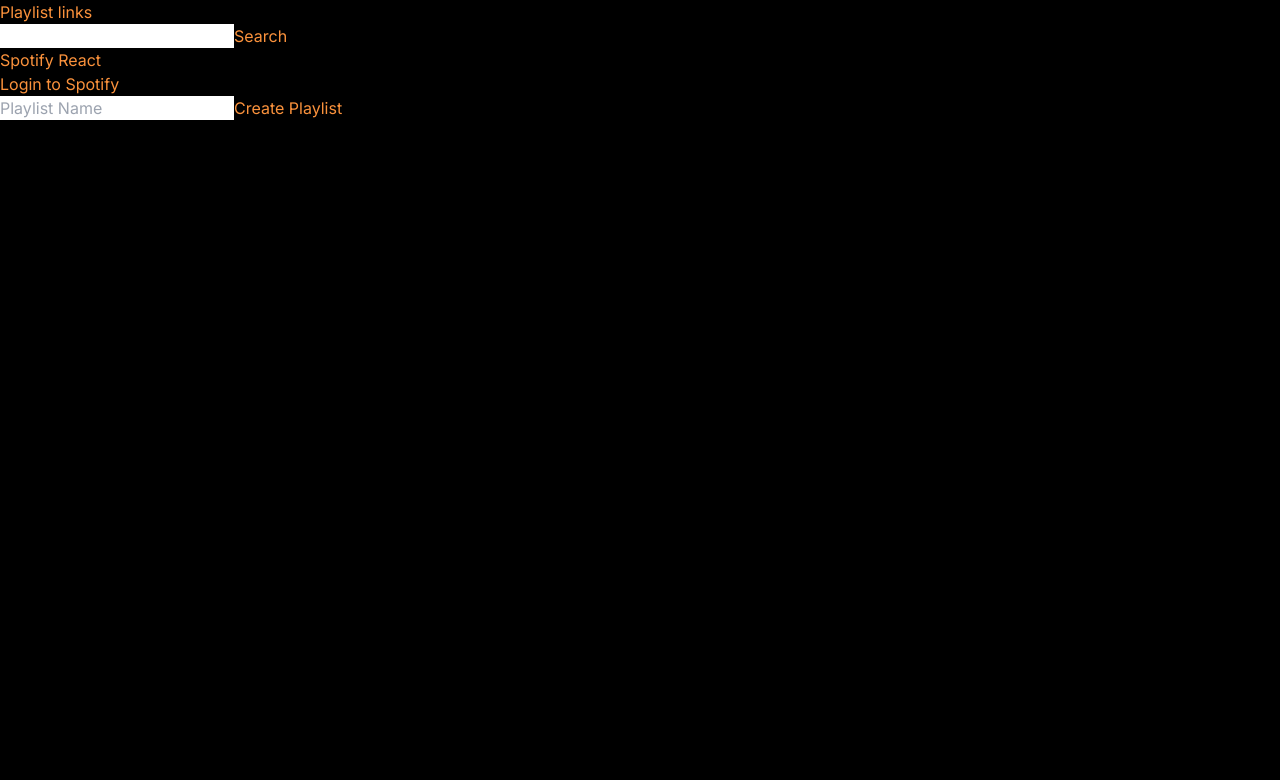
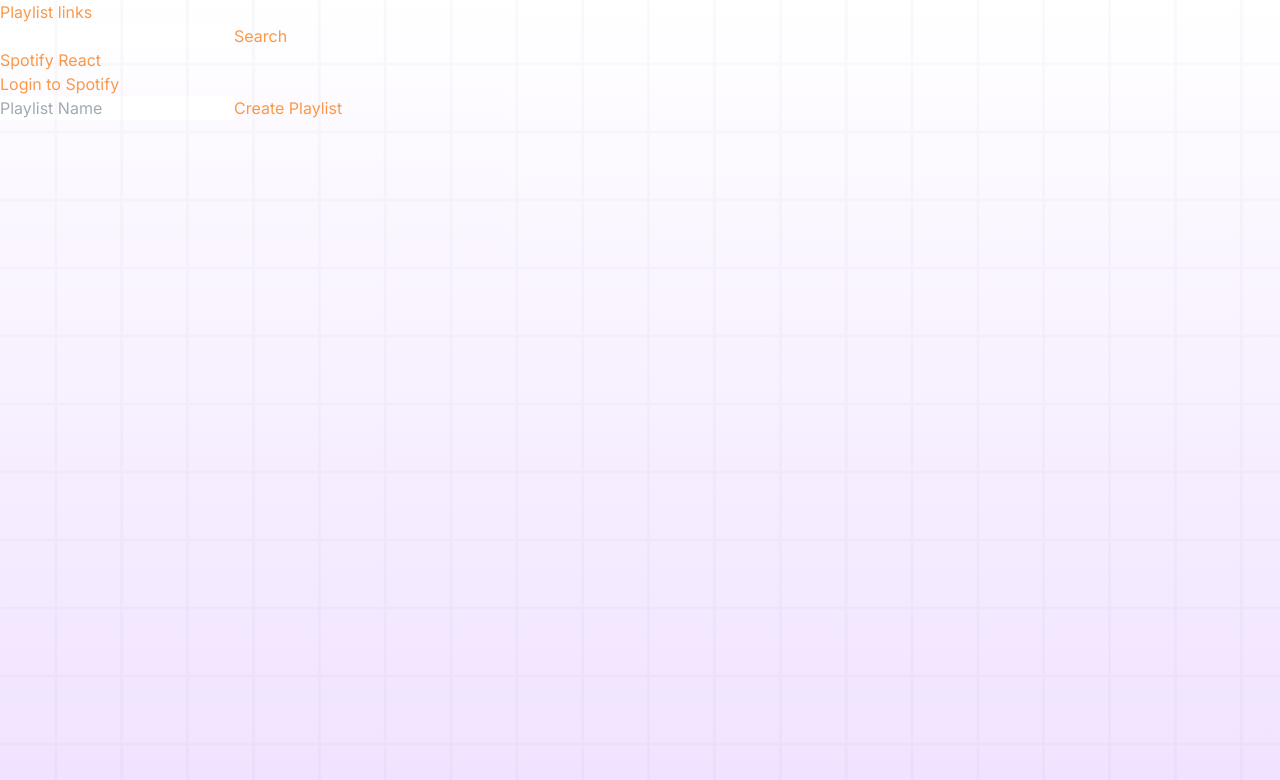
Before and after one commit to Njoe00/Youtube-PlayList-To-Spotify-Converter, a Next.js app: page / in a window 1280 px wide. Shown: the top 780 px of the page. Built offline with nearby package versions, Linux system fonts and the light colour scheme.

Commit message:
adding background image along with graident to match webiste design

```diff
--- a/src/app/page.tsx
+++ b/src/app/page.tsx
@@ -144,7 +144,8 @@ export default function Home() {
   }
 
   return (
-    <main className="bg-black h-[1080px] text-orange-400">
+    <main className="bg-square-pattern h-[1080px] text-orange-400 bg-cover ">
+      <div className="bg-gradient-to-b from-white to-purple-200 bg-cover h-[1080px] opacity-[.93]">
         <div className="App">
           <header className="App-header">
             <YoutubePlaylistTitles
@@ -175,6 +176,7 @@ export default function Home() {
           setPassTrackUri={setPassTrackUri}
           setSpotifyPlayListId={setSpotifyPlayListId}
         />
+      </div>
     </main>
   );
 }
--- a/tailwind.config.ts
+++ b/tailwind.config.ts
@@ -1,20 +1,21 @@
-import type { Config } from 'tailwindcss'
+import type { Config } from "tailwindcss";
 
 const config: Config = {
   content: [
-    './src/pages/**/*.{js,ts,jsx,tsx,mdx}',
-    './src/components/**/*.{js,ts,jsx,tsx,mdx}',
-    './src/app/**/*.{js,ts,jsx,tsx,mdx}',
+    "./src/pages/**/*.{js,ts,jsx,tsx,mdx}",
+    "./src/components/**/*.{js,ts,jsx,tsx,mdx}",
+    "./src/app/**/*.{js,ts,jsx,tsx,mdx}",
   ],
   theme: {
     extend: {
       backgroundImage: {
-        'gradient-radial': 'radial-gradient(var(--tw-gradient-stops))',
-        'gradient-conic':
-          'conic-gradient(from 180deg at 50% 50%, var(--tw-gradient-stops))',
+        "gradient-radial": "radial-gradient(var(--tw-gradient-stops))",
+        "gradient-conic":
+          "conic-gradient(from 180deg at 50% 50%, var(--tw-gradient-stops))",
+        "square-pattern": "url('/square-pattern.jpg')",
       },
     },
   },
   plugins: [],
-}
-export default config
+};
+export default config;
```
Also changed, not shown: public/square-pattern.jpg (added). Lines whose indentation alone changed are shown as unchanged.
